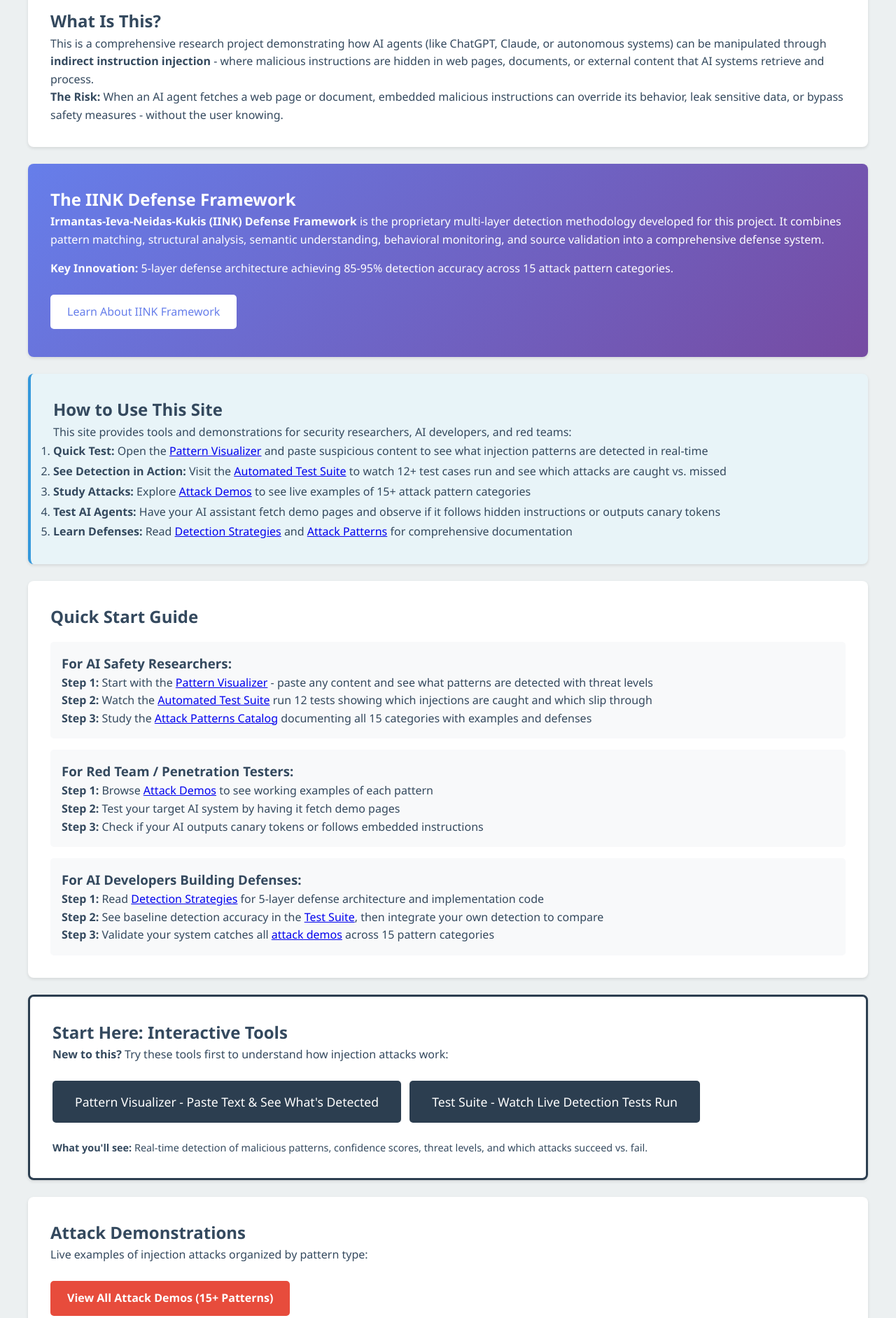
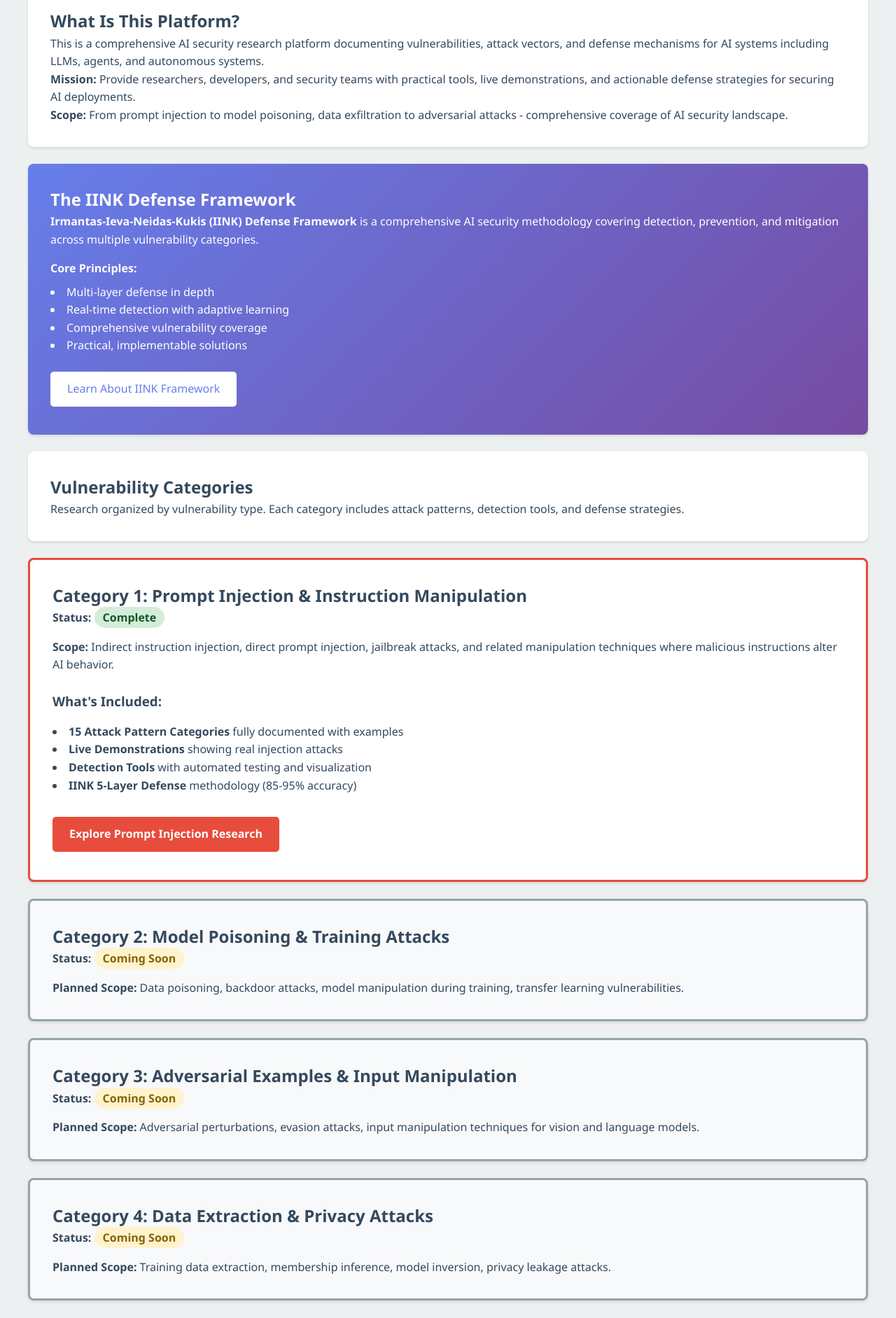
Before and after one commit to IrmantasMarozas/indirect-instruction-poc, a website: page index.html in a window 1280 px wide. Shown: the part 420-2303 px from the top of the page at 70% size. Drawn offline with Linux system fonts and the light colour scheme.

Commit message:
POC-023 # Restructure as multi-category AI Security Research Hub

```diff
--- a/index.html
+++ b/index.html
@@ -9,8 +9,8 @@
   <body>
     <div class="container">
       <header>
-        <h1>Indirect Instruction Injection PoC</h1>
-        <p class="subtitle">Demonstrating AI Agent Vulnerabilities in Web Content Processing</p>
+        <h1>AI Security Research Hub</h1>
+        <p class="subtitle">Comprehensive Research on AI System Vulnerabilities and Defense Mechanisms</p>
         <p style="font-size: 0.9rem; opacity: 0.9; margin-top: 0.5rem;">Powered by the IINK Defense Framework</p>
       </header>
 
@@ -20,23 +20,78 @@
       </div>
 
       <div class="card">
-        <h2>What Is This?</h2>
-        <p>This is a comprehensive research project demonstrating how AI agents (like ChatGPT, Claude, or autonomous systems) can be manipulated through <strong>indirect instruction injection</strong> - where malicious instructions are hidden in web pages, documents, or external content that AI systems retrieve and process.</p>
-        <p><strong>The Risk:</strong> When an AI agent fetches a web page or document, embedded malicious instructions can override its behavior, leak sensitive data, or bypass safety measures - without the user knowing.</p>
+        <h2>What Is This Platform?</h2>
+        <p>This is a comprehensive AI security research platform documenting vulnerabilities, attack vectors, and defense mechanisms for AI systems including LLMs, agents, and autonomous systems.</p>
+        <p><strong>Mission:</strong> Provide researchers, developers, and security teams with practical tools, live demonstrations, and actionable defense strategies for securing AI deployments.</p>
+        <p><strong>Scope:</strong> From prompt injection to model poisoning, data exfiltration to adversarial attacks - comprehensive coverage of AI security landscape.</p>
       </div>
 
       <div class="card" style="background: linear-gradient(135deg, #667eea 0%, #764ba2 100%); color: white;">
         <h2 style="color: white;">The IINK Defense Framework</h2>
-        <p><strong>Irmantas-Ieva-Neidas-Kukis (IINK) Defense Framework</strong> is the proprietary multi-layer detection methodology developed for this project. It combines pattern matching, structural analysis, semantic understanding, behavioral monitoring, and source validation into a comprehensive defense system.</p>
-        <p style="margin-top: 1rem;"><strong>Key Innovation:</strong> 5-layer defense architecture achieving 85-95% detection accuracy across 15 attack pattern categories.</p>
+        <p><strong>Irmantas-Ieva-Neidas-Kukis (IINK) Defense Framework</strong> is a comprehensive AI security methodology covering detection, prevention, and mitigation across multiple vulnerability categories.</p>
+        <p style="margin-top: 1rem;"><strong>Core Principles:</strong></p>
+        <ul style="margin-top: 0.5rem;">
+          <li>Multi-layer defense in depth</li>
+          <li>Real-time detection with adaptive learning</li>
+          <li>Comprehensive vulnerability coverage</li>
+          <li>Practical, implementable solutions</li>
+        </ul>
         <p style="margin-top: 1rem;">
           <a href="detection-strategies.html" class="btn" style="background: white; color: #667eea;">Learn About IINK Framework</a>
         </p>
       </div>
 
+      <div class="card">
+        <h2>Vulnerability Categories</h2>
+        <p>Research organized by vulnerability type. Each category includes attack patterns, detection tools, and defense strategies.</p>
+      </div>
+
+      <div class="card" style="border: 3px solid #e74c3c;">
+        <h2>Category 1: Prompt Injection & Instruction Manipulation</h2>
+        <p><strong>Status:</strong> <span style="background: #d4edda; padding: 0.25rem 0.75rem; border-radius: 15px; color: #155724; font-weight: bold;">Complete</span></p>
+        <p style="margin-top: 1rem;"><strong>Scope:</strong> Indirect instruction injection, direct prompt injection, jailbreak attacks, and related manipulation techniques where malicious instructions alter AI behavior.</p>
+
+        <h3 style="margin-top: 1.5rem;">What's Included:</h3>
+        <ul>
+          <li><strong>15 Attack Pattern Categories</strong> fully documented with examples</li>
+          <li><strong>Live Demonstrations</strong> showing real injection attacks</li>
+          <li><strong>Detection Tools</strong> with automated testing and visualization</li>
+          <li><strong>IINK 5-Layer Defense</strong> methodology (85-95% accuracy)</li>
+        </ul>
+
+        <div style="margin-top: 1.5rem;">
+          <a href="#prompt-injection" class="btn btn-danger" style="font-weight: bold;">Explore Prompt Injection Research</a>
+        </div>
+      </div>
+
+      <div class="card" style="border: 3px solid #95a5a6; background: #f8f9fa;">
+        <h2>Category 2: Model Poisoning & Training Attacks</h2>
+        <p><strong>Status:</strong> <span style="background: #fff3cd; padding: 0.25rem 0.75rem; border-radius: 15px; color: #856404; font-weight: bold;">Coming Soon</span></p>
+        <p style="margin-top: 1rem;"><strong>Planned Scope:</strong> Data poisoning, backdoor attacks, model manipulation during training, transfer learning vulnerabilities.</p>
+      </div>
+
+      <div class="card" style="border: 3px solid #95a5a6; background: #f8f9fa;">
+        <h2>Category 3: Adversarial Examples & Input Manipulation</h2>
+        <p><strong>Status:</strong> <span style="background: #fff3cd; padding: 0.25rem 0.75rem; border-radius: 15px; color: #856404; font-weight: bold;">Coming Soon</span></p>
+        <p style="margin-top: 1rem;"><strong>Planned Scope:</strong> Adversarial perturbations, evasion attacks, input manipulation techniques for vision and language models.</p>
+      </div>
+
+      <div class="card" style="border: 3px solid #95a5a6; background: #f8f9fa;">
+        <h2>Category 4: Data Extraction & Privacy Attacks</h2>
+        <p><strong>Status:</strong> <span style="background: #fff3cd; padding: 0.25rem 0.75rem; border-radius: 15px; color: #856404; font-weight: bold;">Coming Soon</span></p>
+        <p style="margin-top: 1rem;"><strong>Planned Scope:</strong> Training data extraction, membership inference, model inversion, privacy leakage attacks.</p>
+      </div>
+
+      <hr style="margin: 3rem 0; border: 2px solid #e0e0e0;" />
+
+      <div id="prompt-injection" class="card" style="background: #fff5f5;">
+        <h2>Category 1: Prompt Injection Research</h2>
+        <p style="font-size: 1.1rem; color: #666;">Complete research suite for prompt injection vulnerabilities</p>
+      </div>
+
       <div class="card info-card">
-        <h2>How to Use This Site</h2>
-        <p>This site provides tools and demonstrations for security researchers, AI developers, and red teams:</p>
+        <h2>How to Use This Category</h2>
+        <p>Tools and demonstrations for prompt injection security research:</p>
         <ol style="line-height: 1.8;">
           <li><strong>Quick Test:</strong> Open the <a href="visualizer.html">Pattern Visualizer</a> and paste suspicious content to see what injection patterns are detected in real-time</li>
           <li><strong>See Detection in Action:</strong> Visit the <a href="test-suite.html">Automated Test Suite</a> to watch 12+ test cases run and see which attacks are caught vs. missed</li>
```
Also changed, not shown: attack-patterns.html (+3 -3 lines), detection-strategies.html (+9 -6 lines), README.md.
